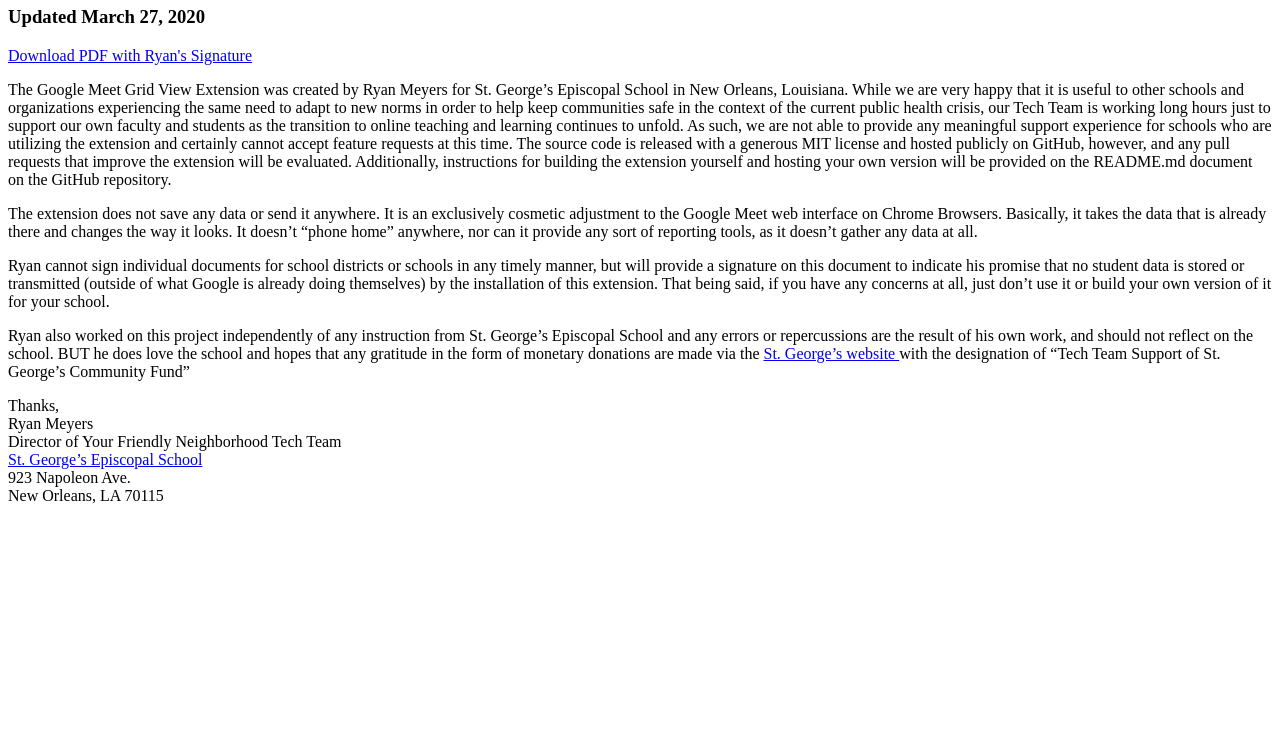
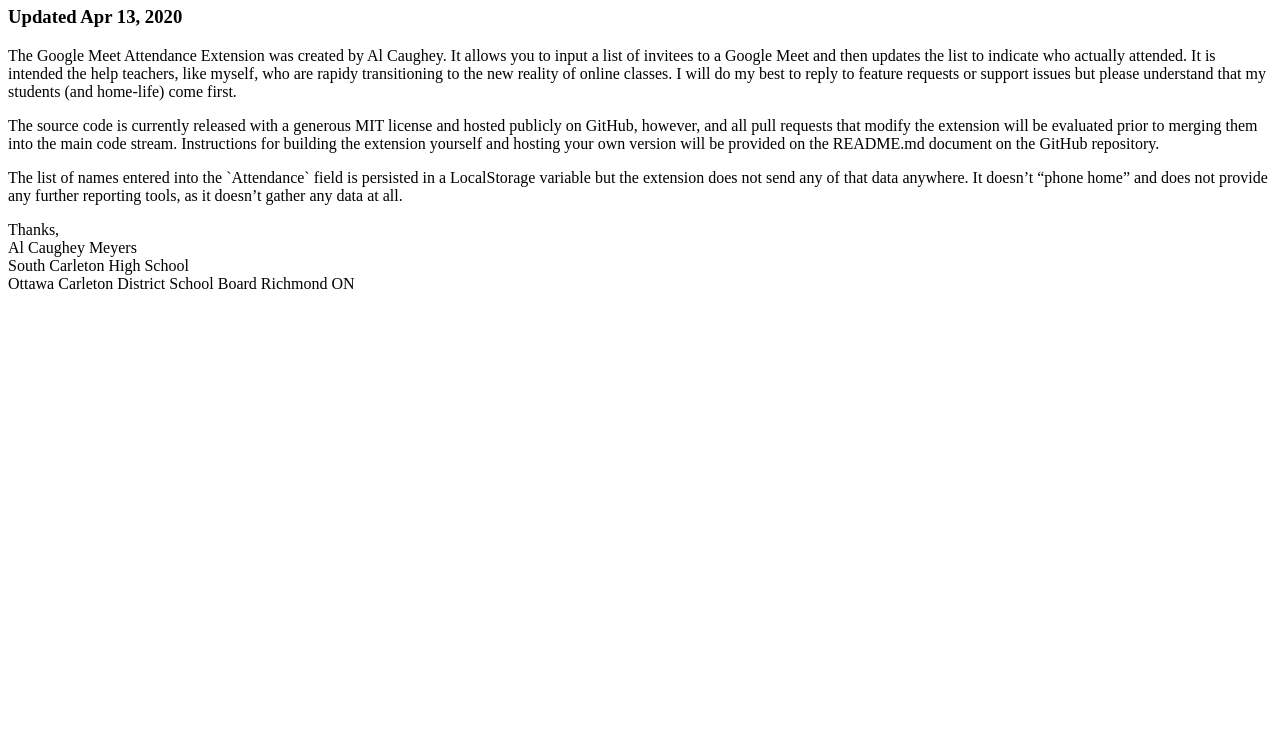
Before and after one commit to al-caughey/Google-Meet-Attendance, a browser extension: page docs/index.html in a window 1280 px wide. Shown: the part 60-800 px from the top of the page. Drawn offline with Linux system fonts and the light colour scheme.

Commit message:
Updated text

```diff
--- a/docs/index.html
+++ b/docs/index.html
@@ -1,24 +1,20 @@
 <HTML>
 <BODY>
-<h1>Google Meet Grid View Extension Privacy Policy</h1>
-<h3>Updated March 27, 2020</h3>
-<p><a href="https://github.com/stgeorgesepiscopal/google-meet-grid-view-extension/raw/master/GoogleMeetGridViewPrivacyPolicy.pdf">Download PDF with Ryan's Signature</a></p>
+<h1>Google Meet Attendance Privacy Policy</h1>
+<h3>Updated Apr 13, 2020</h3>
 
+<p>The Google Meet Attendance Extension was created by Al Caughey. It allows you to input a list of invitees to a Google Meet and then updates the list to indicate who actually attended.  It is intended the help teachers, like myself, who are rapidy transitioning to the new reality of online classes.  I will do my best to reply to feature requests or support issues but please understand that my students (and home-life) come first.
+<p>The source code is currently released with a generous MIT license and hosted publicly on GitHub, however, and all pull requests
+  that modify the extension will be evaluated prior to merging them into the main code stream. Instructions for building the extension yourself and hosting your own version will be provided on the
+  README.md document on the GitHub repository.</p>
 
-<p>The Google Meet Grid View Extension was created by Ryan Meyers for St. George’s Episcopal School in New Orleans, Louisiana. While we are very happy that it is useful to other schools and organizations experiencing the same need to adapt to new norms in order to help keep communities safe in the context of the current public health crisis, our Tech Team is working long hours just to support our own faculty and students as the transition to online teaching and learning continues to unfold. As such, we are not able to provide any meaningful support experience for schools who are utilizing the extension and certainly cannot accept feature requests at this time. The source code is released with a generous MIT license and hosted publicly on GitHub, however, and any pull requests that improve the extension will be evaluated. Additionally, instructions for building the extension yourself and hosting your own version will be provided on the README.md document on the GitHub repository.</p>
-
-<p>The extension does not save any data or send it anywhere. It is an exclusively cosmetic adjustment to the Google Meet web interface on Chrome Browsers. Basically, it takes the data that is already there and changes the way it looks. It doesn’t “phone home” anywhere, nor can it provide any sort of reporting tools, as it doesn’t gather any data at all. </p>
-
-<p>Ryan cannot sign individual documents for school districts or schools in any timely manner, but will provide a signature on this document to indicate his promise that no student data is stored or transmitted (outside of what Google is already doing themselves) by the installation of this extension. That being said, if you have any concerns at all, just don’t use it or build your own version of it for your school.</p>
-
-<p>Ryan also worked on this project independently of any instruction from St. George’s Episcopal School and any errors or repercussions are the result of his own work, and should not reflect on the school.  BUT he does love the school and hopes that any gratitude in the form of monetary donations are made via the <a href="https://www.stgnola.org/giving/make-a-donation"> St. George’s website </a> with the designation of “Tech Team Support of St. George’s Community Fund”</p>
+<p>The list of names entered into the `Attendance` field is persisted in a LocalStorage variable but the extension does not send any of that data anywhere. It doesn’t “phone home” and does not provide any further reporting tools, as it doesn’t gather any data at all. </p>
 
 <p>Thanks,<br />
-Ryan Meyers <br />
-Director of Your Friendly Neighborhood Tech Team<br />
-<a href="https://stgnola.org">St. George’s Episcopal School</a><br />
-923 Napoleon Ave.<br />
-New Orleans, LA 70115<br />
+Al Caughey Meyers <br />
+South Carleton High School<br />
+Ottawa Carleton District School Board
+Richmond ON</p>
 
 </BODY>
 </HTML>
```
